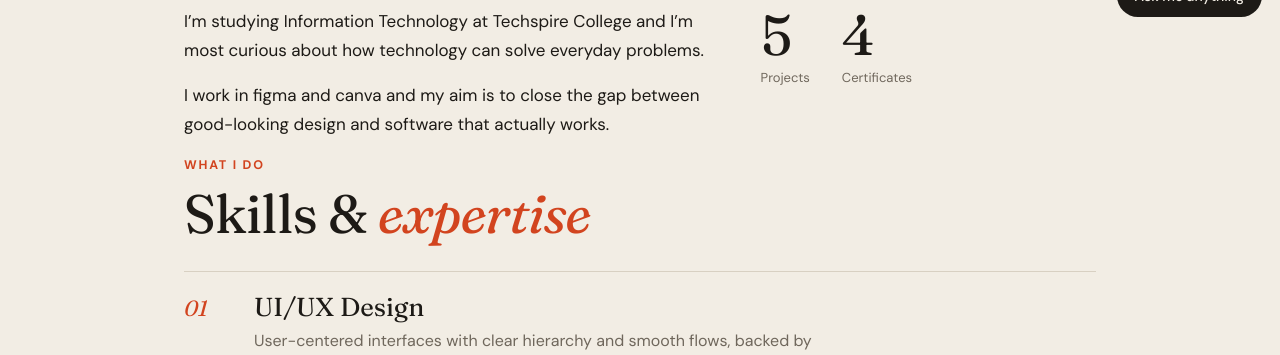
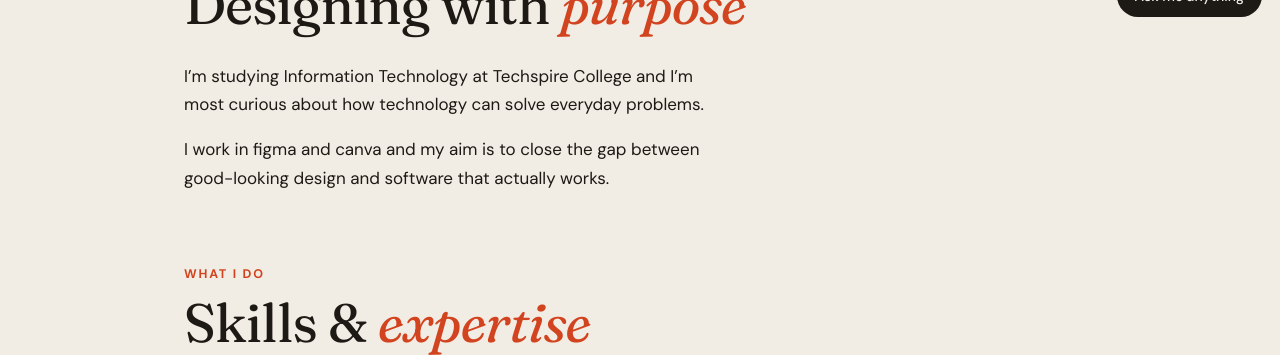
Before and after one commit to shital244/Portfolio, a website: page portfolio.html in a window 1280 px wide. Shown: the part 765-1120 px from the top of the page. Drawn offline with Linux system fonts and the light colour scheme.

Commit message:
Final Update

```diff
--- a/portfolio.html
+++ b/portfolio.html
@@ -133,13 +133,15 @@ footer .w{display:flex;justify-content:space-between;flex-wrap:wrap;gap:8px}
 
 
 <section id="about" class="w rv">
+  <br><br>
 <div class="lab">Who I am</div><h2>Designing with <em>purpose</em></h2>
 <div class="two"><div>
 <p>I’m studying Information Technology at Techspire College and I’m most curious about how technology can solve everyday problems.</p>
 <p>I work in figma and canva and my aim is to close the gap between good-looking design and software that actually works.</p>
-</div><div class="stats"><div><b>5</b><span>Projects</span></div><div><b>4</b><span>Certificates</span></div></div></div>
+</div>
 </section>
 
+  <br><br>
 <section id="skills" class="w rv">
 <div class="lab">What I do</div><h2>Skills &amp; <em>expertise</em></h2>
 <div class="sk"><div class="n">01</div><div><h3>UI/UX Design</h3><p>User-centered interfaces with clear hierarchy and smooth flows, backed by research and usability testing.</p><small><span>Figma</span><span>Canva</span><span>Wireframing</span><span>Design systems</span></small></div></div>
@@ -147,6 +149,7 @@ footer .w{display:flex;justify-content:space-between;flex-wrap:wrap;gap:8px}
 <div class="sk"><div class="n">03</div><div><h3>Planning &amp; coordination</h3><p>Breaking a project into stages, keeping track of what’s due and making sure everyone is working from the same plan.</p><small><span>Task planning</span><span>Deadlines</span><span>Communication</span><span>Teamwork</span></small></div></div>
 </section>
 
+  <br><br>
 <section id="projects" class="w rv">
 <div class="lab">What I’ve built</div><h2>Selected <em>projects</em></h2>
 <details open><summary><span class="n">01</span><h3>Ncell Desktop App Redesign<span class="t">Figma · Desktop · 2026</span></h3><span class="ar">→</span></summary><div class="body"><ul><li>Analyzed users, tasks, and usage environment to find the key design requirements.</li><li>Mapped user flows and built a high-fidelity prototype of the redesigned app.</li></ul></div></details>
@@ -156,6 +159,7 @@ footer .w{display:flex;justify-content:space-between;flex-wrap:wrap;gap:8px}
 <details><summary><span class="n">05</span><h3>Nagarik App Redesign<span class="t">Figma · Mobile · 2026</span></h3><span class="ar">→</span></summary><div class="body"><ul><li>Designed wireframes for the redesign of the Nagarik app.</li></ul></div></details>
 </section>
 
+  <br><br>
 <section id="process" class="w rv">
 <div class="lab">My process</div><h2>From brief to <em>final screens</em></h2>
 <p style="max-width:600px;color:var(--mut);margin:0">I split every project into stages with a clear outcome, so it’s always obvious what comes next. It’s the same habit I used to plan lessons across a fixed 21-day program.</p>
@@ -167,11 +171,13 @@ footer .w{display:flex;justify-content:space-between;flex-wrap:wrap;gap:8px}
 </div>
 </section>
 
+  <br><br>
 <section id="experience" class="w rv">
 <div class="lab">Where I’ve worked</div><h2>Experience</h2>
 <div class="tl"><div><i>2026 · 21 days</i><b>IT Fellow / Educator</b><span>TSC Fellowship Program, Techspire College, with EduTech Nepal &amp; Himalayan Trust Nepal</span><br><span>Planned lessons around a fixed schedule and coordinated with students and program partners.</span></div></div>
 </section>
 
+  <br><br>
 <section id="education" class="w rv">
 <div class="lab">My journey</div><h2>Education</h2>
 <div class="tl">
@@ -186,6 +192,7 @@ footer .w{display:flex;justify-content:space-between;flex-wrap:wrap;gap:8px}
 <div class="cert">Intermediate &amp; Advanced UI/UX<span>Techspire College</span></div>
 </section>
 
+  <br><br>
 <section class="w rv"><div class="lab">How I work</div>
 <p class="soft">Active listening<span>/</span>Time management<span>/</span>Organization<span>/</span>Communication<span>/</span>Adaptability<span>/</span>Teamwork</p></section>
 
```
